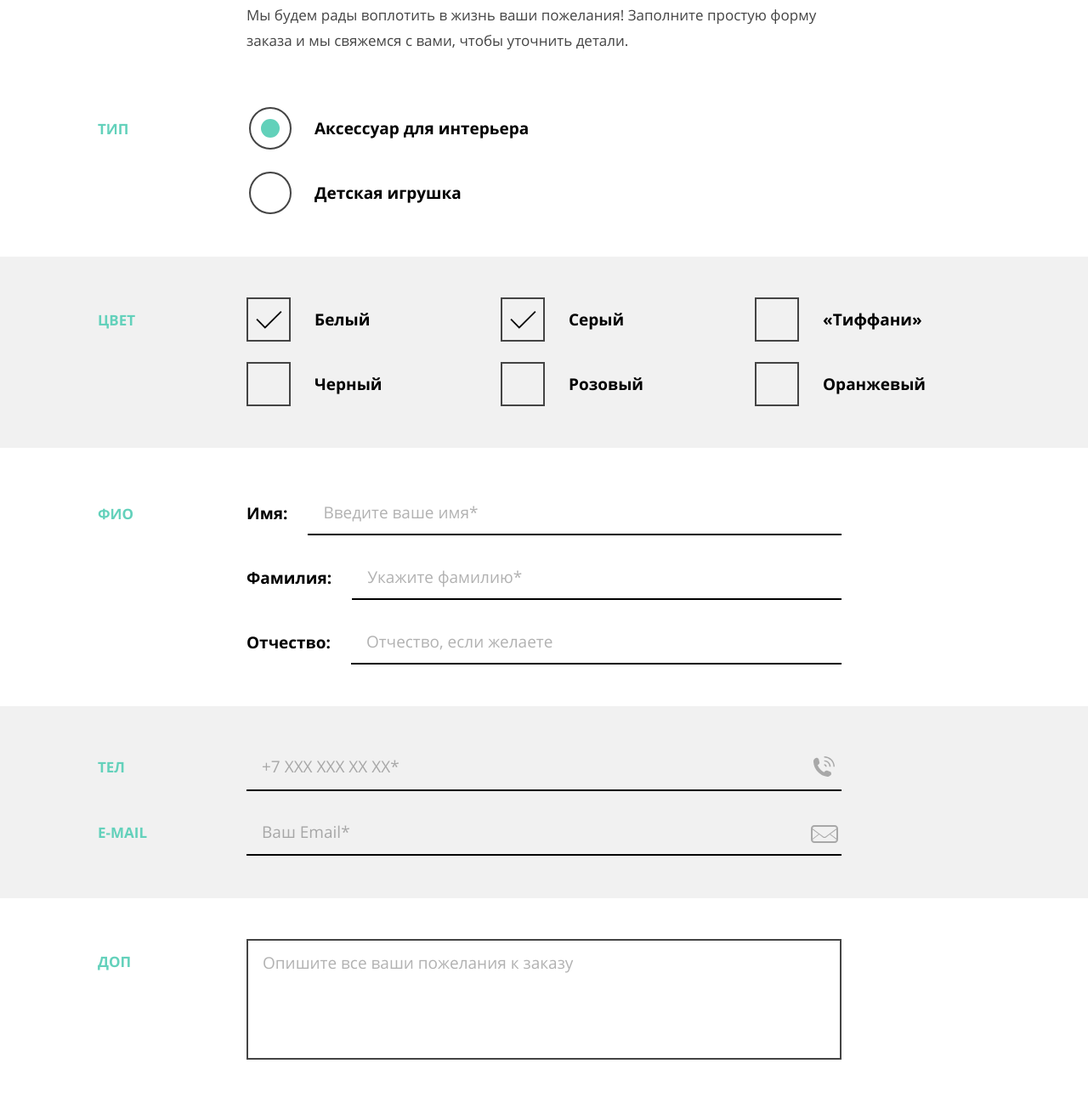
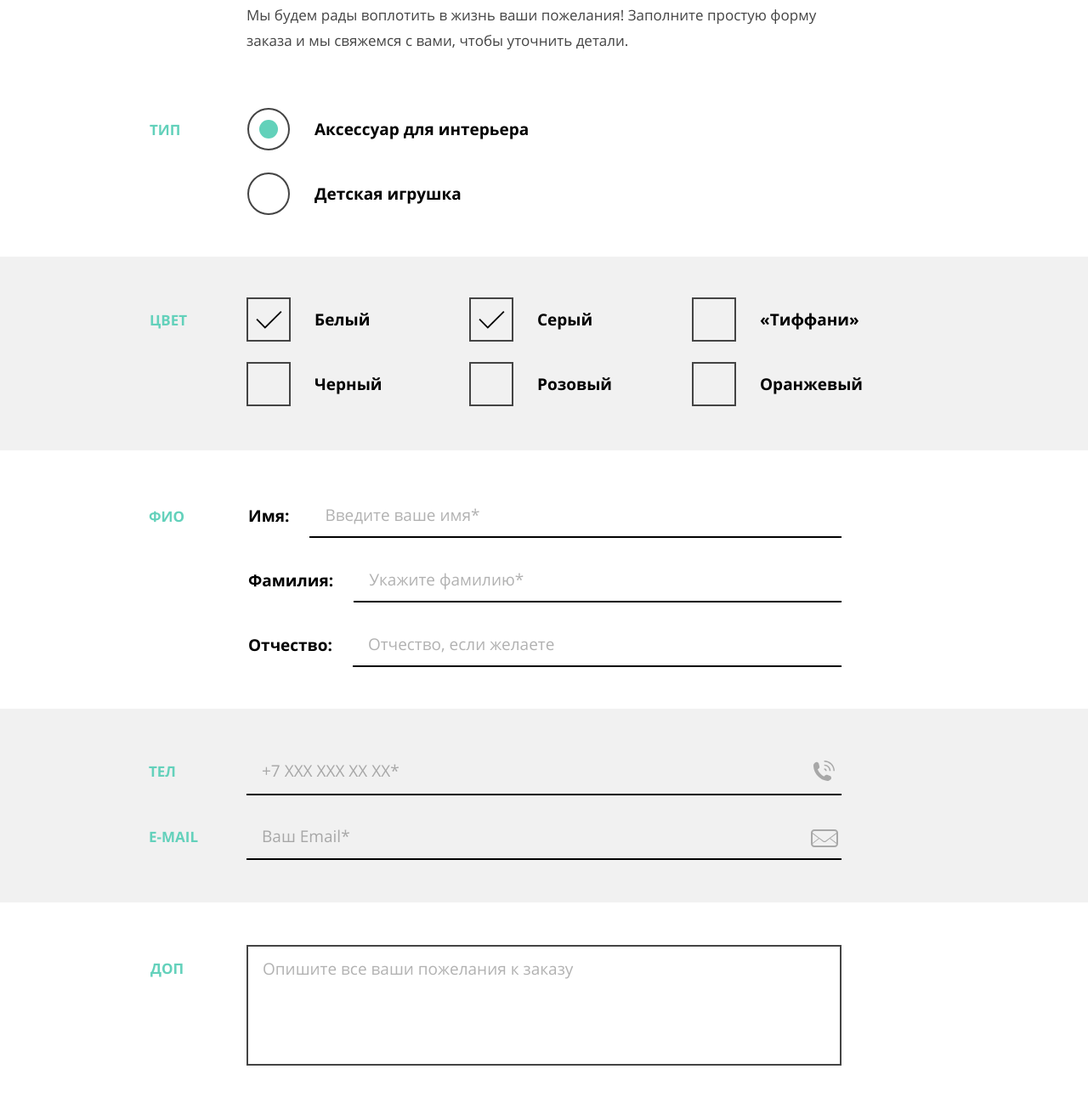
Before and after one commit to holosty/142157-mishka-22, a website: page source/form.html in a window 1280 px wide. Shown: the part 456-1754 px from the top of the page at 85% size. Drawn offline with nearby package versions, Linux system fonts and the light colour scheme; files that its build step writes are made by us from their sources.

Commit message:
Pixel Perfect Desktop Form Page

```diff
--- a/source/form.html
+++ b/source/form.html
@@ -127,7 +127,7 @@
         <fieldset class="main-form__fieldset">
           <div class="main-form__inner main-form__inner--indent-name">
             <legend class="main-form__legend main-form__legend--user">ФИО</legend>
-            <ul class="main-form__list">
+            <ul class="main-form__list main-form__list--user">
               <li class="main-form__item main-form__item--text main-form__item--indent-left main-form__item--indent-right">
                 <label class="main-form__label main-form__label--text" for="user-name">Имя:</label>
                 <input class="main-form__input main-form__input--text" type="text" name="name" id="user-name" placeholder="Введите ваше имя*" required>
@@ -145,7 +145,7 @@
         </fieldset>
 
         <fieldset class="main-form__fieldset main-form__fieldset--theme-grey">
-          <div class="main-form__inner main-form__inner--indent-top">
+          <div class="main-form__inner main-form__inner--phone main-form__inner--indent-top">
             <legend class="main-form__legend main-form__legend--fone">Тел</legend>
             <label class="main-form__label main-form__label--indent-right" for="user-fone"><span class="visually-hidden">Телефон:</span>
               <input class="main-form__input main-form__input--fone main-form__input--indent-bottom" type="tel" name="telephone" id="user-fone" placeholder="+7 ХХХ ХХХ ХХ ХХ*" required>
@@ -172,7 +172,7 @@
         <fieldset class="main-form__fieldset">
           <div class="main-form__inner main-form__inner--indent-top main-form__inner--indent-textarea">
             <legend class="main-form__legend main-form__legend--textarea">Доп</legend>
-            <label class="main-form__label--indent-right" for="user-text"><span class="visually-hidden">Пожелание к заказу:</span>
+            <label class="main-form__label--textarea main-form__label--indent-right" for="user-text"><span class="visually-hidden">Пожелание к заказу:</span>
               <textarea class="main-form__textarea" name="text" id="user-text" placeholder="Опишите все ваши пожелания к заказу"></textarea>
             </label>
           </div>
--- a/source/sass/blocks/footer/page-footer.scss
+++ b/source/sass/blocks/footer/page-footer.scss
@@ -1,5 +1,9 @@
 .page-footer {
   background-color: $color-grey;
+
+  @media (min-width: $large) {
+    padding-top: 4px;
+  }
 }
 
 .page-footer__wrapper {
--- a/source/sass/blocks/header/basket.scss
+++ b/source/sass/blocks/header/basket.scss
@@ -31,6 +31,11 @@
   @media (min-width: $medium) {
     top: 35px;
   }
+
+  @media (min-width: $large) {
+    left: 33px;
+    top: 34px;
+  }
 }
 
 .basket__link:hover .basket__icon,
--- a/source/sass/blocks/header/main-nav.scss
+++ b/source/sass/blocks/header/main-nav.scss
@@ -117,6 +117,10 @@
     margin-right: 0;
     box-shadow: none;
   }
+
+  @media (min-width: $large) {
+    margin-left: 70px;
+  }
 }
 
 .main-nav__basket {
--- a/source/sass/blocks/main/form.scss
+++ b/source/sass/blocks/main/form.scss
@@ -32,7 +32,7 @@
     }
 
     @media (min-width: $large) {
-      padding-top: 48px;
+      padding-top: 47px;
     }
   }
 
@@ -52,6 +52,16 @@
     @media (min-width: $medium) {
       margin-bottom: 50px;
     }
+
+    @media (min-width: $large) {
+      margin-bottom: 45px;
+    }
+  }
+
+  &--phone {
+    @media (min-width: $large) {
+      padding-top: 50px;
+    }
   }
 }
 
@@ -69,6 +79,7 @@
 
   @media (min-width: $large) {
     padding: 0 225px;
+    margin-bottom: 29px;
   }
 }
 
@@ -127,13 +138,19 @@
     }
 
     @media (min-width: $large) {
-      padding-top: 19px;
+      padding-left: 61px;
+      padding-top: 20px;
     }
   }
 
   &--type {
     @media (min-width: $medium) {
       padding-top: 16px;
+    }
+
+    @media (min-width: $large) {
+      padding-left: 61px;
+      padding-top: 20px;
     }
   }
 
@@ -144,6 +161,10 @@
     @media (min-width: $medium) {
       padding-top: 15px;
     }
+
+    @media (min-width: $large) {
+      padding-left: 60px;
+    }
   }
 
   &--email {
@@ -151,6 +172,10 @@
 
     @media (min-width: $medium) {
       padding-top: 15px;
+    }
+
+    @media (min-width: $large) {
+      padding-left: 60px;
     }
   }
 
@@ -161,6 +186,11 @@
       align-self: self-start;
       padding-top: 19px;
     }
+
+    @media (min-width: $large) {
+      padding-top: 23px;
+      padding-left: 62px;
+    }
   }
 
   &--user {
@@ -169,6 +199,10 @@
 
     @media (min-width: $medium) {
       padding-top: 20px;
+    }
+
+    @media (min-width: $large) {
+      padding-left: 60px;
     }
   }
 
@@ -191,6 +225,17 @@
   @media (min-width: $medium) {
     margin-bottom: 25px;
   }
+
+  @media (min-width: $medium) {
+    margin-bottom: 24px;
+  }
+
+  &--user {
+    @media (min-width: $large) {
+      margin-bottom: 25px;
+      margin-left: 2px;
+    }
+  }
 }
 
 .main-form__list-grid {
@@ -201,7 +246,9 @@
   }
 
   @media (min-width: $large) {
-    grid-template-columns: repeat(3, 1fr);
+    grid-template-columns: repeat(3, 262px);
+    column-gap: 0;
+    margin-bottom: 28px;
   }
 }
 
@@ -281,6 +328,12 @@
       margin-right: 24px;
     }
   }
+
+  &--textarea {
+    @media (min-width: $large) {
+      margin-top: 3px;
+    }
+  }
 }
 
 .main-form__input-radio + .main-form__label::before {
@@ -297,6 +350,10 @@
     width: 50px;
     height: 50px;
   }
+
+  @media (min-width: $large) {
+    left: -79px;
+  }
 }
 
 .main-form__input-radio:checked + .main-form__label::after {
@@ -312,6 +369,10 @@
     left: -63px;
     width: 22px;
     height: 22px;
+  }
+
+  @media (min-width: $large) {
+    left: -65px;
   }
 }
 
--- a/source/sass/blocks/main/page-main.scss
+++ b/source/sass/blocks/main/page-main.scss
@@ -42,8 +42,9 @@
     line-height: 57px;
 
     &::after {
+      bottom: -15px;
       height: 34px;
-      background-size: auto 34px;
+      background-size: 1150px 34px;
     }
   }
 }
--- a/source/sass/blocks/main/products.scss
+++ b/source/sass/blocks/main/products.scss
@@ -32,7 +32,7 @@
   &::after {
     @media (min-width: $medium) {
       position: absolute;
-      bottom: -12px;
+      bottom: -11px;
       content: "";
       width: 100%;
       height: 24px;
@@ -44,7 +44,8 @@
     @media (min-width: $large) {
       bottom: -17px;
       height: 34px;
-      background-size: auto 34px;
+      background-size: 1250px 34px;
+      background-position: 50% 50%;
     }
   }
 }
@@ -79,7 +80,8 @@
   }
 
   @media (min-width: $large) {
-    padding-bottom: 357px;
+    padding-top: 157px;
+    padding-bottom: 355px;
     font-size: 53px;
     line-height: 57px;
   }
```
